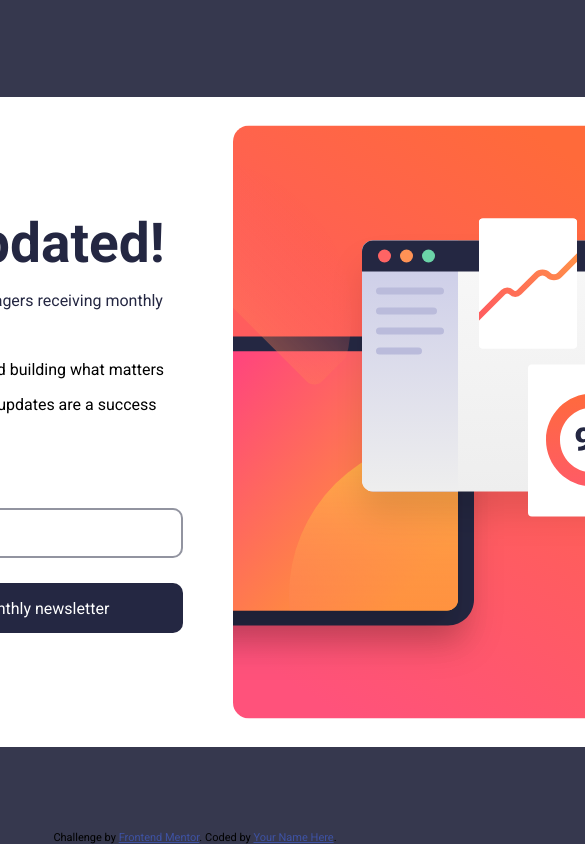
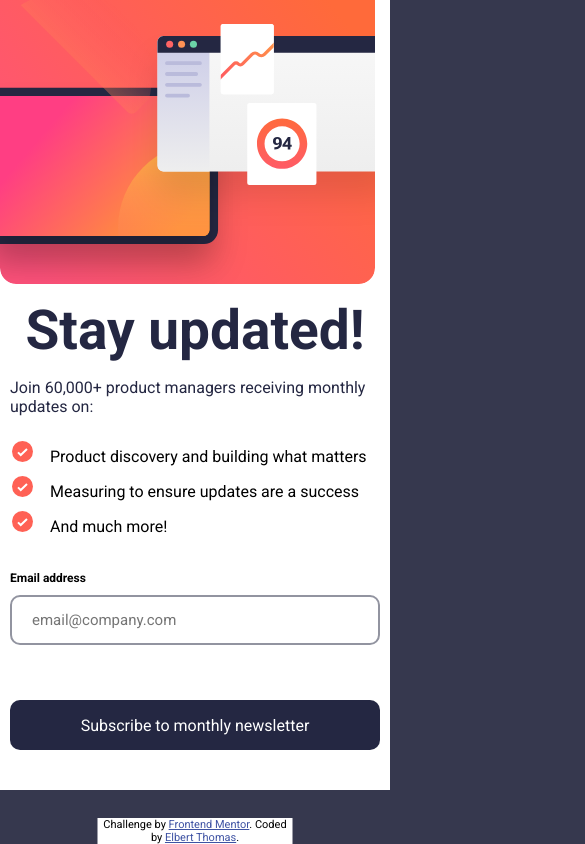
Before and after one commit to elberthomay/newsletter-sign-up-with-success-message-frontendmentor, a plain HTML site: page index.html in a window 390 px wide. Shown: the top 844 px of the page, 585 px wide, since content can reach past the window. Drawn offline with Linux system fonts and the light colour scheme.

Commit message:
completed mobile version

```diff
--- a/index.html
+++ b/index.html
@@ -51,15 +51,20 @@
           <button id="sign-up-button">Subscribe to monthly newsletter</button>
         </div>
       </div>
-      <img src="./assets/images/illustration-sign-up-desktop.svg" alt="sign up illustration">
+      <picture>
+        <source media="(max-width: 750px)" srcset="./assets/images/illustration-sign-up-mobile.svg">
+        <source media="(min-width: 751px)" srcset="./assets/images/illustration-sign-up-desktop.svg">
+        <img src="./assets/images/illustration-sign-up-desktop.svg" alt="sign up illustration">
+      </picture>
     </section>
     <!-- Sign-up form end -->
 
     <!-- Success message start -->
     <section id="sign-up-popup">
       <div id="popup-content">
-        <img src="./assets/images/icon-success.svg" alt="success icon">
+
         <div class="confirmation-text-box">
+          <img src="./assets/images/icon-success.svg" alt="success icon">
           <h1>Thanks for subscribing!</h1>
 
           <p>A confirmation email has been sent to <span id="user-email-span"></span>.
@@ -74,7 +79,7 @@
   </main>
   <footer class="attribution">
     Challenge by <a href="https://www.frontendmentor.io?ref=challenge" target="_blank">Frontend Mentor</a>.
-    Coded by <a href="#">Your Name Here</a>.
+    Coded by <a href="#">Elbert Thomas</a>.
   </footer>
   <script src="index.js"></script>
 
--- a/index.js
+++ b/index.js
@@ -20,6 +20,7 @@ signUpButton.addEventListener('click', function() {
     // Email validation successful, add the success class to the popup body
     signUpPopup.classList.add('email-success');
     userEmailSpan.innerText = email;
+    emailInput.value = "";
   }
 });
 
--- a/styles.css
+++ b/styles.css
@@ -2,12 +2,17 @@ body {
     background-color: hsl(235, 18%, 26%);
     font-family: 'Roboto', sans-serif;
     font-weight: 400;
+    min-height: 100vh;
+    margin: 0;
+}
+
+main {
+    height: 100%;
+    width: 100%;
     display: flex;
     flex-direction: column;
     justify-content: center;
     align-items: center;
-    height: 100vh;
-    margin: 0;
 }
 
 main h1 {
@@ -17,10 +22,6 @@ main h1 {
     margin: 0;
 }
 
-.sign-up-form h1{
-    text-align: center;
-}
-
 main p {
     color: hsl(234, 29%, 20%);
     margin-bottom: 25px;
@@ -28,7 +29,8 @@ main p {
 
 .sign-up-body {
     background-color: white;
-    width: 925px;
+    width: 100%;
+    max-width: 925px;
     height: 650px;
     box-sizing: border-box;
     border-radius: 30px;
@@ -36,10 +38,7 @@ main p {
     display: flex;
     flex-direction: row;
     justify-content: space-between;
-    flex-flow: wrap;
 }
-
-
 
 .sign-up-box {
 
@@ -50,25 +49,54 @@ main p {
     align-items: center;
 }
 
-.sign-up-box img {
-    display: inline-block;
+
+
+@media (max-width: 750px) {
+    main{
+        justify-content: start;
+    }
+
+    .sign-up-body{
+        border-radius: 0;
+        padding: 0;
+        /* min-height: 100%; */
+        height: 100%;
+        flex-flow: wrap;
+        justify-content: center;
+    }
+    .sign-up-box{
+        order: 2;
+    }
+    .sign-up-body picture {
+        order: 1;
+    }
+}
+
+@media (max-width: 500px) {
+    .sign-up-box{
+        width: 100%;
+    }
+    .sign-up-body picture {
+        width: 100%;
+    }
 }
 
 .sign-up-form {
     width: 375px;
+    padding: 10px;
 }
 
-.sign-up-form ul{
+.sign-up-form ul {
     list-style-image: url(./assets/images/icon-list.svg);
     -webkit-padding-start: 30px;
 }
 
-.sign-up-form li{
+.sign-up-form li {
     padding-left: 10px;
     margin-bottom: 10px;
 }
 
-.email-label-box{
+.email-label-box {
     margin-top: 25px;
     padding: 10px 0;
     display: flex;
@@ -76,25 +104,30 @@ main p {
     justify-content: space-between;
 }
 
-.email-label-box label, .email-label-box #email-error-label{
+.email-label-box label,
+.email-label-box #email-error-label {
     font-size: 12px;
     font-weight: bold;
 }
 
-.email-label-box #email-error-label{
+.email-label-box #email-error-label {
     color: #DC8A8C;
     display: inline-block;
     display: none;
 }
 
-.email-label-box #email-error-label{
+.email-label-box #email-error-label {
     color: #DC8A8C;
     display: inline-block;
     display: none;
 }
 
-.email-label-box #email-error-label.email-error{
+.email-label-box #email-error-label.email-error {
     display: inline-block;
+}
+
+.sign-up-form h1 {
+    text-align: center;
 }
 
 .sign-up-form #email-input {
@@ -108,23 +141,24 @@ main p {
     font-family: inherit;
     font-weight: 400;
     margin-bottom: 25px;
-    cursor:pointer;
+    cursor: pointer;
 }
 
 .sign-up-form #email-input:focus-visible {
     border: 2px solid black;
 }
 
-.sign-up-form #email-input.email-error{
+.sign-up-form #email-input.email-error {
     background-color: #FFE8E6;
     border-color: #DC8A8C;
 }
 
-.sign-up-form #email-input.email-error::placeholder{
+.sign-up-form #email-input.email-error::placeholder {
     color: #DC8A8C;
 }
 
-.sign-up-form #sign-up-button, #popup-content #close-popup-button {
+.sign-up-form #sign-up-button,
+#popup-content #close-popup-button {
     border-width: 0;
     width: 100%;
     background-color: hsl(234, 29%, 20%);
@@ -139,18 +173,19 @@ main p {
     border-radius: 10px;
 }
 
-.sign-up-form #sign-up-button:hover, #popup-content #close-popup-button:hover {
-    background-image: linear-gradient(to right, #FB557B , hsl(4, 100%, 67%));
+.sign-up-form #sign-up-button:hover,
+#popup-content #close-popup-button:hover {
+    background-image: linear-gradient(to right, #FB557B, hsl(4, 100%, 67%));
     cursor: pointer;
     box-shadow: 0 5px 15px -3px hsl(4, 100%, 67%);
 }
 
-#sign-up-popup{
+#sign-up-popup {
     display: none;
     background-color: hsl(234, 29%, 20%);
 }
 
-#sign-up-popup.email-success{
+#sign-up-popup.email-success {
     display: block;
     position: fixed;
     top: 0;
@@ -163,25 +198,45 @@ main p {
     align-items: center;
 }
 
-#popup-content{
+#popup-content {
     background-color: white;
     border-radius: 30px;
-    width: 510px;
+    width: 100%;
+    max-width: 510px;
     height: 520px;
     padding: 60px;
     box-sizing: border-box;
 }
 
-#popup-content .confirmation-text-box{
-    margin: 30px 0;
+@media (max-width: 510px) {
+    #popup-content{
+        border-radius: 0;
+        height: 100%;
+        display: flex;
+        flex-direction: column;
+        justify-content: space-between;
+    }
+
+    .confirmation-text-box{
+        margin-top: 75px;
+    }
+    #sign-up-button{
+        margin: 30px 0;
+    }
 }
 
-#popup-content #user-email-span{
+#popup-content .confirmation-text-box img {
+    margin: 0 0 30px 0;
+}
+
+#popup-content #user-email-span {
     font-weight: bold;
 }
 
-footer{
+footer {
     position: absolute;
     bottom: 0;
-    text-align: center;
+    left: 50%;
+    transform: translate(-50%, 0%);
+    background-color: white;
 }
```
